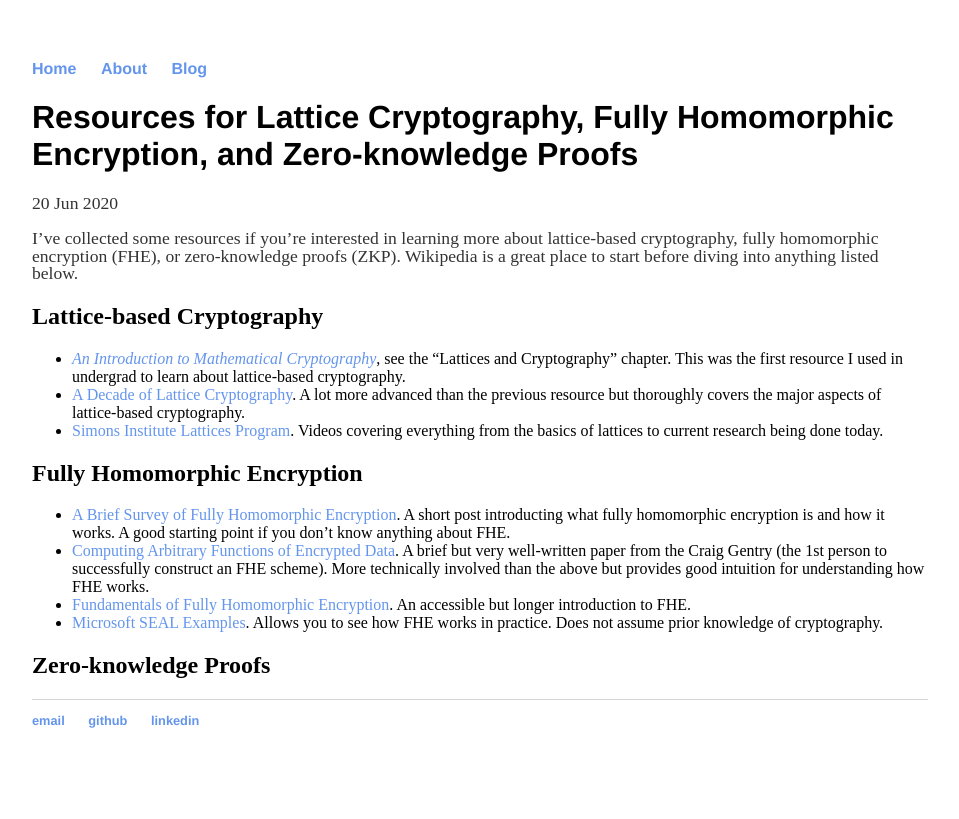
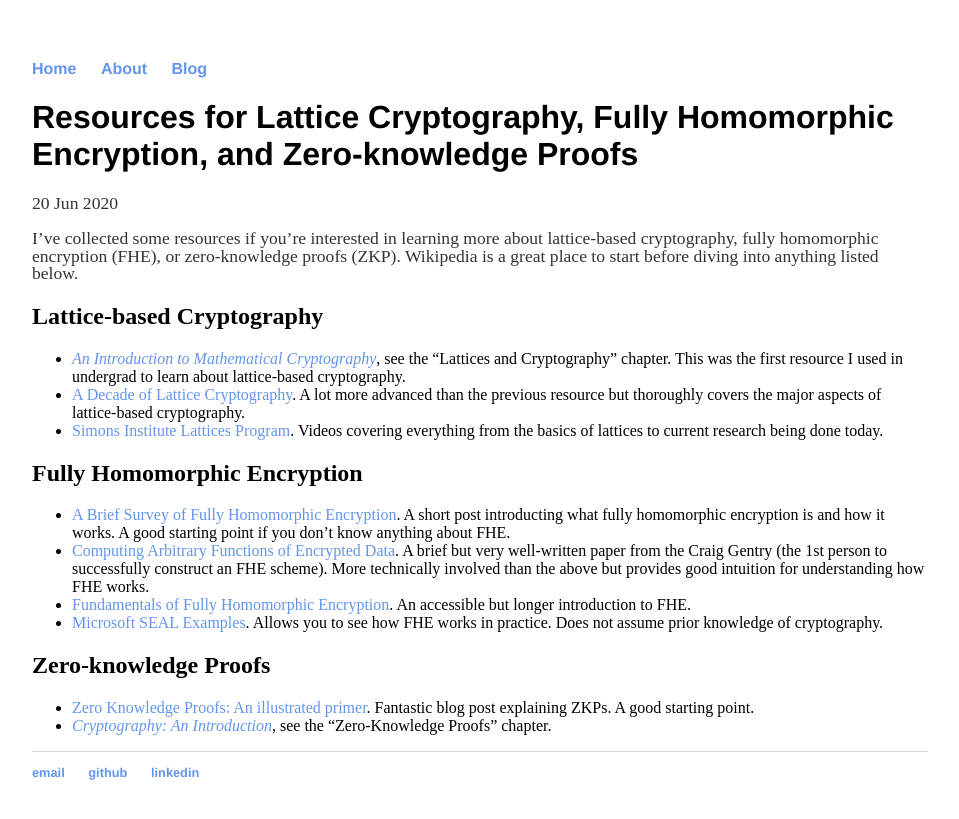
Before and after one commit to ravital/ravital.github.io, a Jekyll site: the page built from _posts/2020-06-20-resources.md, in a window 1280 px wide. Shown: the top 819 px of the page, without its empty margins (160-1119 px from the left). Built offline with Jekyll 4.4.1, drawn with Linux system fonts in a browser that asks for light colours.

Commit message:
Update 2020-06-20-resources.md

```diff
--- a/_posts/2020-06-20-resources.md
+++ b/_posts/2020-06-20-resources.md
@@ -17,3 +17,5 @@ I've collected some resources if you're interested in learning more about lattic
 - [Microsoft SEAL Examples](https://github.com/microsoft/SEAL/tree/master/native/examples). Allows you to see how FHE works in practice. Does not assume prior knowledge of cryptography.
 
 ## Zero-knowledge Proofs
+- [Zero Knowledge Proofs: An illustrated primer](https://blog.cryptographyengineering.com/2014/11/27/zero-knowledge-proofs-illustrated-primer/). Fantastic blog post explaining ZKPs. A good starting point.
+- *[Cryptography: An Introduction](https://www.cs.umd.edu/~waa/414-F11/IntroToCrypto.pdf)*, see the "Zero-Knowledge Proofs" chapter.
```
